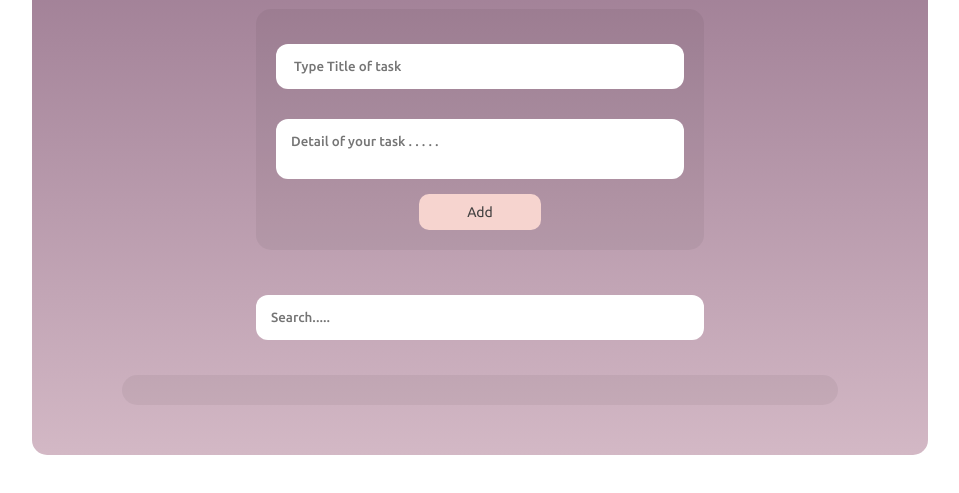
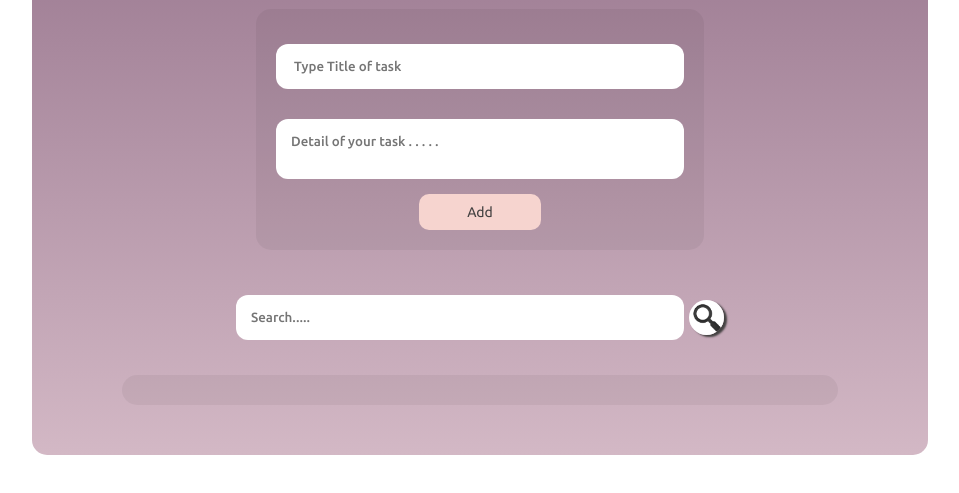
Before and after one commit to SheroCode/todolist-task, a plain HTML site: page index.html in a window 1280 px wide. Shown: the part 159-652 px from the top of the page, without its empty margins (160-1119 px from the left). Drawn offline with Linux system fonts and the light colour scheme; a web font is replaced by a local one.

Commit message:
add search icon

```diff
--- a/index.html
+++ b/index.html
@@ -29,7 +29,7 @@
           id="search-input"
           type="text"
           placeholder="Search....." />
-          <!-- <img id="search-icon" src="./assets/search4.png" alt=""> -->
+          <img id="search-icon" src="./assets/search4.png" alt="">
       </section>
       <section class="cards-section"></section>
     </div>
```
